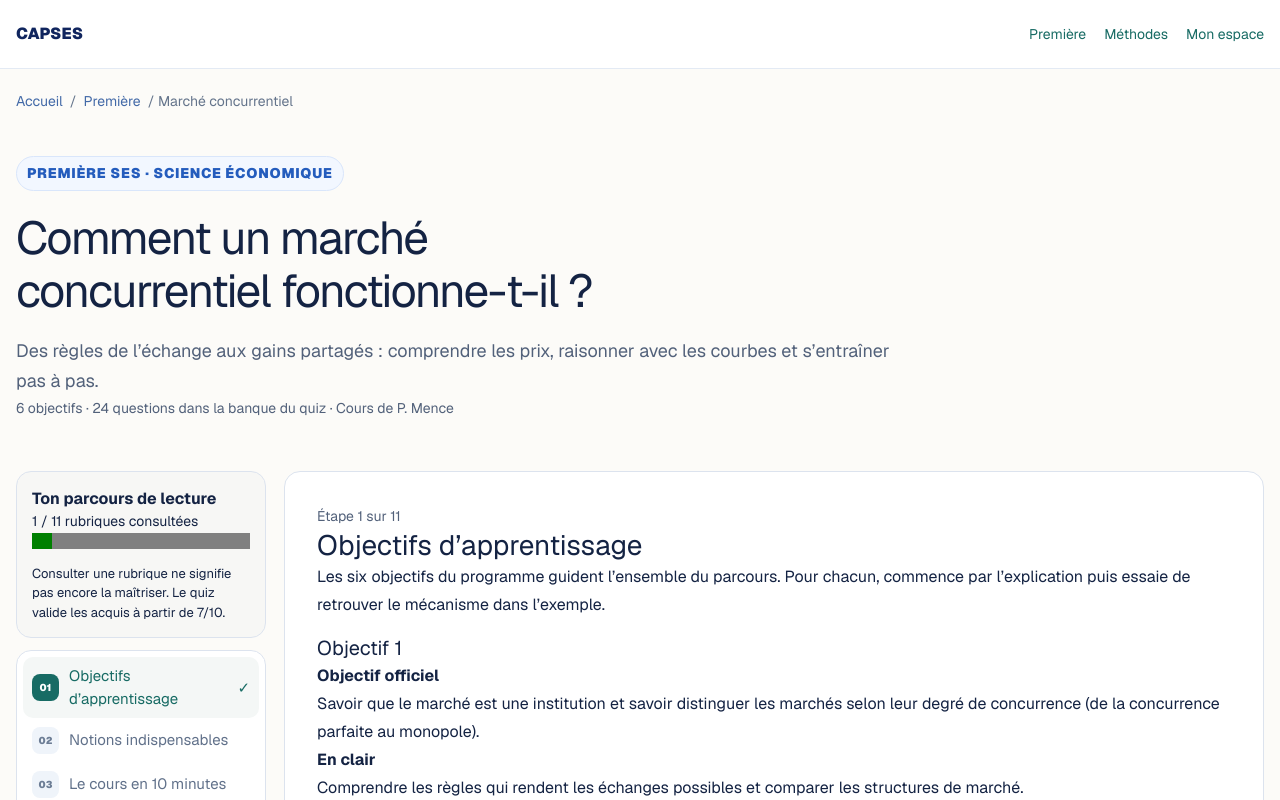
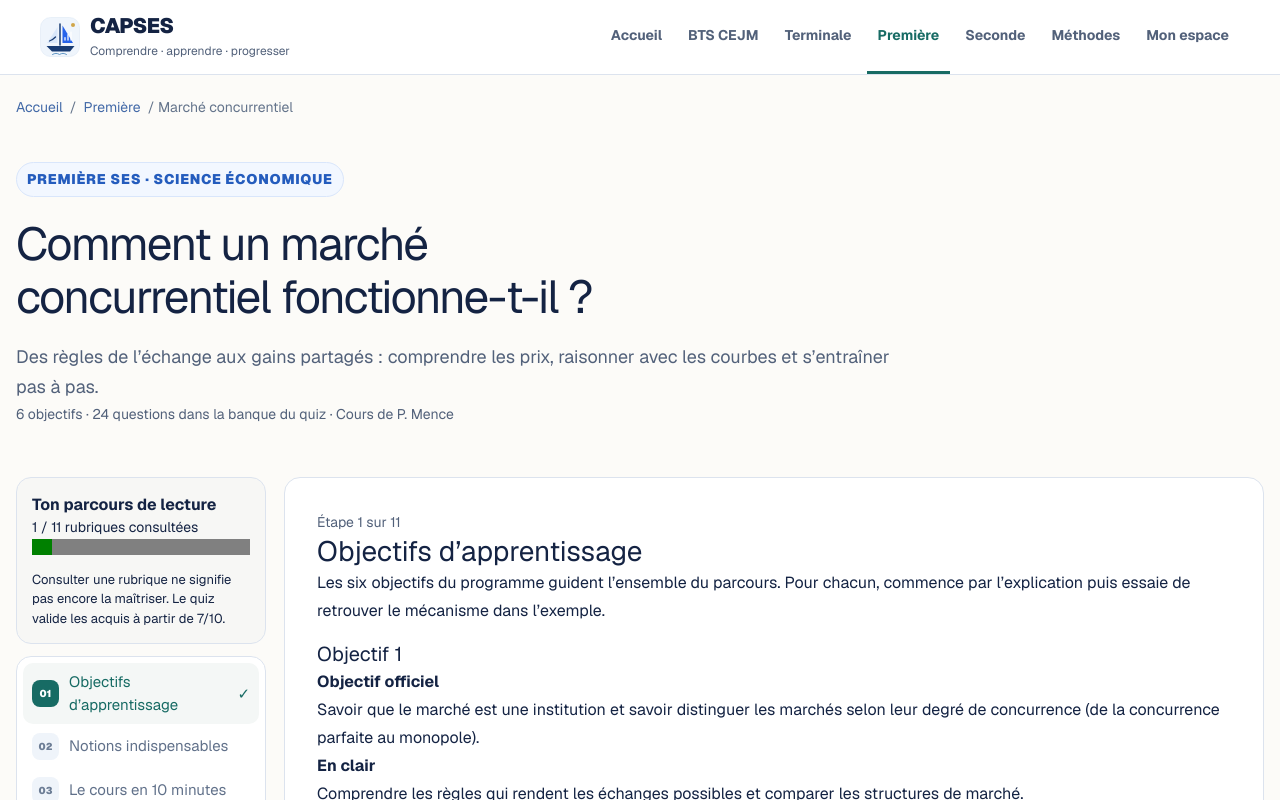
Before and after one commit to menceco-dakasier/capses, a Next.js app: page /premiere/marche-concurrentiel in a window 1280 px wide. Shown: the top 800 px of the page. Built offline with nearby package versions, Linux system fonts and the light colour scheme.

Commit message:
Conserve la navigation principale dans le chapitre de Premiere

```diff
--- a/src/app/premiere/marche-concurrentiel/page.tsx
+++ b/src/app/premiere/marche-concurrentiel/page.tsx
@@ -1,6 +1,7 @@
 "use client";
 
 import Link from "next/link";
+import { LevelNavigation } from "../../level-navigation";
 import { useEffect, useRef, useState } from "react";
 import data from "./content.json";
 import resume from "./resume.json";
@@ -79,10 +80,7 @@ export default function MarcheConcurrentielPage() {
   function startQuiz() { setQuiz(draw()); setAnswers({}); setNotice(""); }
   return <main className={styles.page}>
     <a className={styles.skip} href="#chapter-content">Aller au contenu</a>
-    <header className={styles.header}><div className={styles.headerInner}>
-      <Link className={styles.brand} href="/">CAPSES</Link>
-      <nav className={styles.topLinks} aria-label="Navigation principale"><Link href="/premiere">Première</Link><Link href="/methodes">Méthodes</Link><Link href="/espace-eleves">Mon espace</Link></nav>
-    </div></header>
+    <LevelNavigation current="/premiere" />
     <div className={styles.shell}>
       <div className={styles.breadcrumb}><Link href="/">Accueil</Link> / <Link href="/premiere">Première</Link> / Marché concurrentiel</div>
       <section className={styles.chapterHero}><span className={styles.eyebrow}>Première SES · Science économique</span>
```
